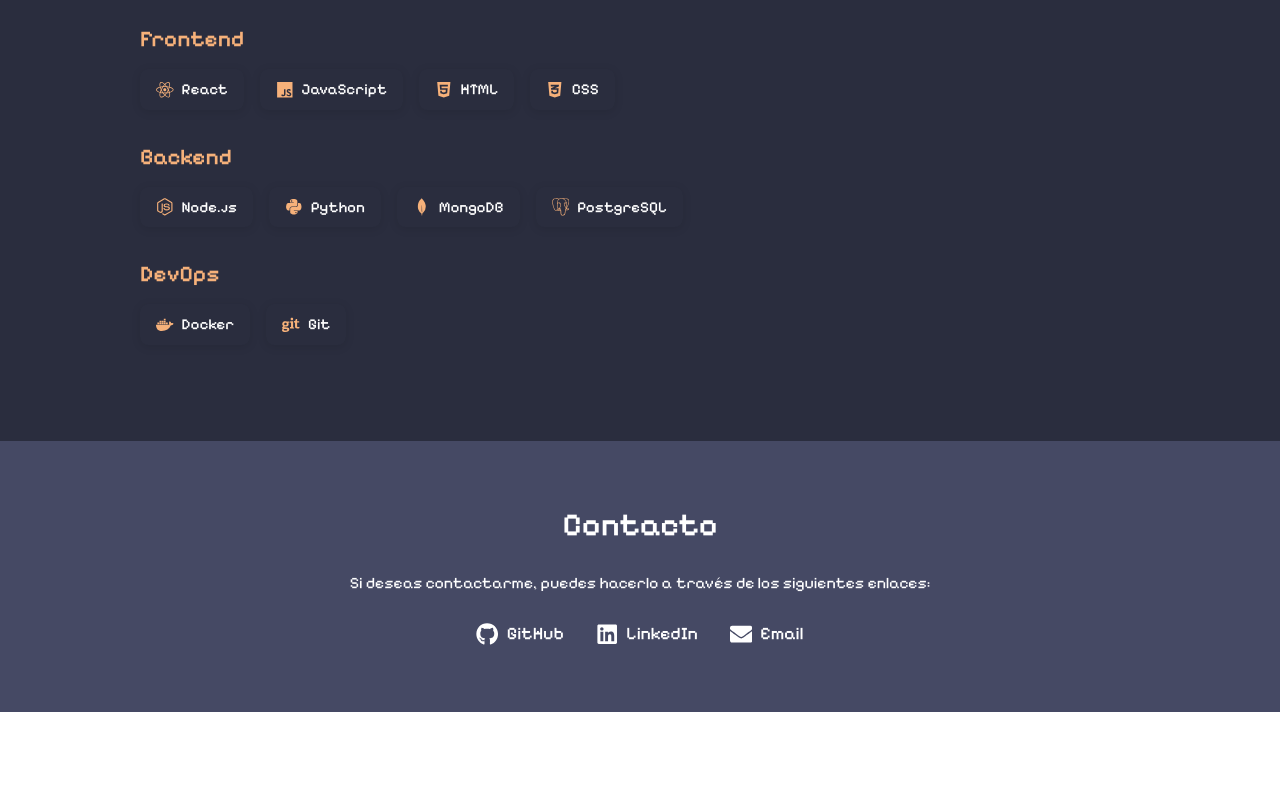
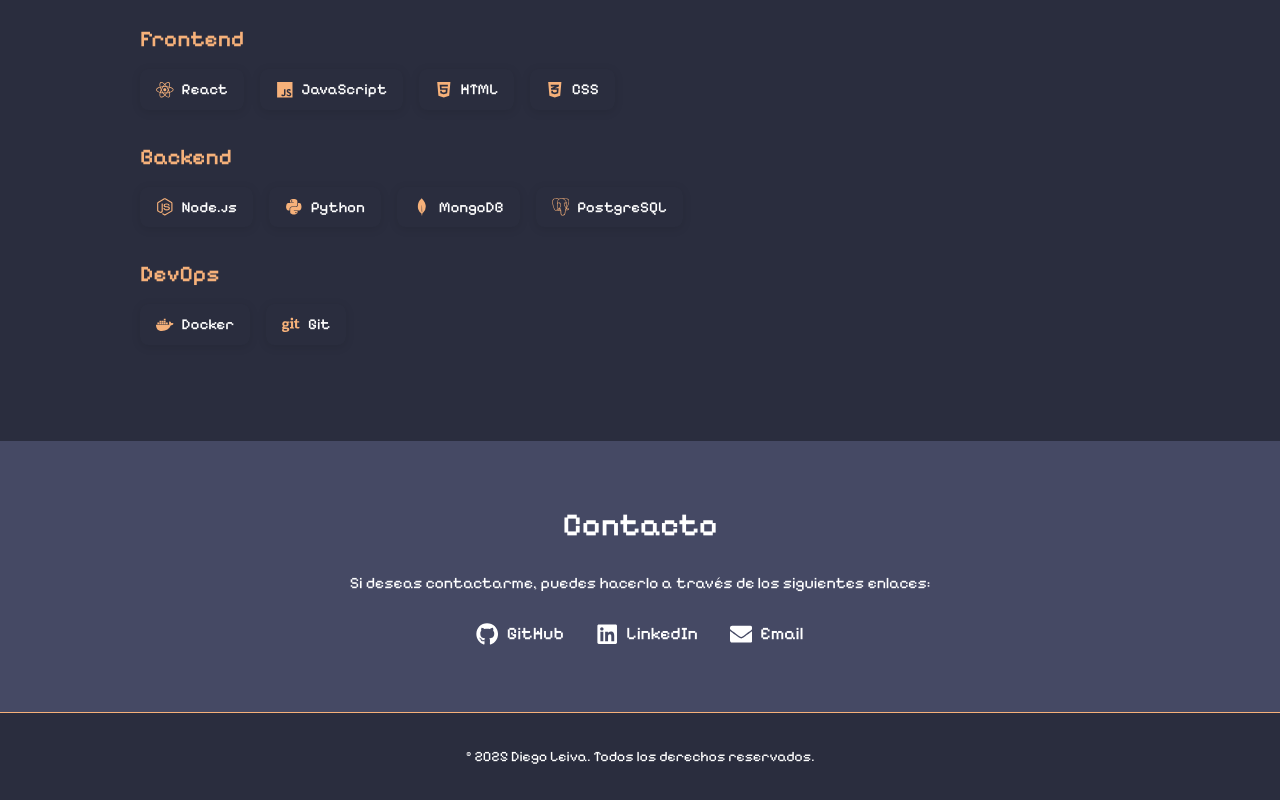
Before and after one commit to LeivaDiego/Web-Portafolio, a React (Vite) app: page / in a window 1280 px wide. Shown: the part 1533-2333 px from the top of the page. Before the commit the page ends 2245 px from the top, so only its background shows below. Built offline with nearby package versions, Linux system fonts and the light colour scheme.

Commit message:
feat: Footer

```diff
--- a/src/components/layout/Layout.jsx
+++ b/src/components/layout/Layout.jsx
@@ -4,6 +4,7 @@ import Home from '../sections/Home'
 import Projects from '../sections/Projects'
 import Skills from '../sections/Skills'
 import Contact from '../sections/Contact'
+import Footer from '../sections/Footer'
 
 const Layout = () => {
   return (
@@ -16,6 +17,7 @@ const Layout = () => {
         <Skills />
         <Contact />
       </main>
+      <Footer />
     </>
   )
 }
--- /dev/null
+++ b/src/components/sections/Footer.jsx
@@ -0,0 +1,21 @@
+/** @jsxImportSource @emotion/react */
+import styled from '@emotion/styled'
+
+const FooterContainer = styled.footer`
+  padding: 2rem;
+  text-align: center;
+  background-color: ${({ theme }) => theme.colors.primary};
+  color: ${({ theme }) => theme.colors.textLight};
+  font-size: 0.9rem;
+  border-top: 1px solid ${({ theme }) => theme.colors.accent};
+`
+
+const Footer = () => {
+  return (
+    <FooterContainer>
+      © {new Date().getFullYear()} Diego Leiva. Todos los derechos reservados.
+    </FooterContainer>
+  )
+}
+
+export default Footer
```
